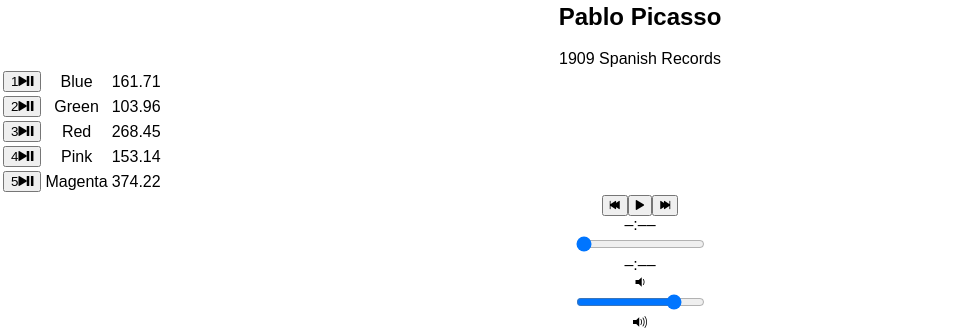
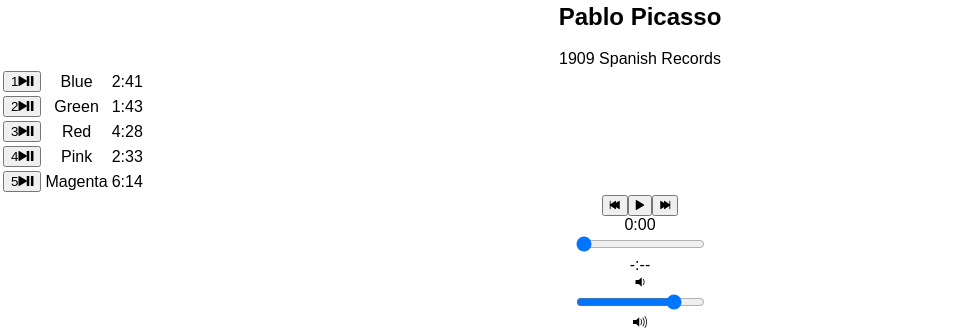
Before and after one commit to jmutt78/bloc-jams-react, a React (Create React App) app: page /album/the-colors in a window 1280 px wide. Shown: the part 720-1049 px from the top of the page, without its empty margins (0-980 px from the left). Built offline with nearby package versions, Linux system fonts and the light colour scheme.

Commit message:
Added Time and Range Inputs

```diff
--- a/src/components/PlayerBar.js
+++ b/src/components/PlayerBar.js
@@ -15,17 +15,27 @@
           <span className="ion-skip-forward"></span>
         </button>
       </section>
-      <section id="time-control">
-        <div className="current-time">–:––</div>
-        <input type="range" className="seek-bar" value="0" />
-        <div className="total-time">–:––</div>
+
+      <section id = "time-control">
+        <div className="current-time">{this.props.formatTime(this.props.currentTime)}</div>
+        <input
+          type="range"
+          className="seek-bar"
+          value={(this.props.currentTime / this.props.duration) || 0}
+          max="1"
+          min="0"
+          step="0.01"
+          onChange={this.props.handleTimeChange}
+        />
+        <div className="total-time">{this.props.formatTime(this.props.duration)}</div>
       </section>
+
       <section id="volume-control">
         <div className="icon ion-volume-low"></div>
         <input type="range" className="seek-bar" value="80" />
         <div className="icon ion-volume-high"></div>
-      </section>
-      </section>
+    </section>
+        </section>
     );
   }
 }
--- a/src/components/album.js
+++ b/src/components/album.js
@@ -13,12 +13,33 @@
    this.state = {
      album: album,
      currentSong: album.songs[0],
+     currentTime: 0,
+     duration: album.songs[0].duration,
      isPlaying: false
    };
 
        this.audioElement = document.createElement('audio');
        this.audioElement.src = album.songs[0].audioSrc;
  }
+ componentDidMount() {
+   this.eventListeners = {
+     timeupdate: e => {
+       this.setState({ currentTime: this.audioElement.currentTime });
+     },
+     durationchange: e => {
+       this.setState({ duration: this.audioElement.duration });
+     }
+   };
+   this.audioElement.addEventListener('timeupdate', this.eventListeners.timeupdate);
+   this.audioElement.addEventListener('durationchange', this.eventListeners.durationchange);
+ }
+
+ componentWillUnmount() {
+   this.audioElement.src = null;
+   this.audioElement.removeEventListener('timeupdate', this.eventListeners.timeupdate);
+   this.audioElement.removeEventListener('durationchange', this.eventListeners.durationchange);
+ }
+
  play() {
    this.audioElement.play();
    this.setState({ isPlaying: true });
@@ -54,6 +75,25 @@
    this.setSong(newSong);
    this.play();
 }
+handleTimeChange(e) {
+  const newTime = this.audioElement.duration * e.target.value;
+  this.audioElement.currentTime = newTime;
+  this.setState({ currentTime: newTime });
+}
+formatTime(timeSeconds) {
+  const minutes = Math.floor(timeSeconds / 60);
+  const seconds = Math.floor(timeSeconds - minutes * 60);
+  if (!isNaN(timeSeconds)&& seconds <10) {
+    return minutes + ':0' + seconds;
+  } else if (seconds >= 10){
+    return minutes + ':' + seconds;
+  }
+    else {
+      return '-:--'
+    }
+  }
+
+
   render() {
     return (
       <section className="album">
@@ -83,8 +123,8 @@
               <span className="ion-pause"></span>
             </button>
           </td>
-            <td className="song-title">{song.title}</td>
-            <td className="song-duration">{song.duration}</td>
+          <td className="song-title">{song.title}</td>
+          <td className="song-duration">{this.formatTime(song.duration)}</td>
           </tr>
         )
           }
@@ -93,9 +133,13 @@
             <PlayerBar
               isPlaying={this.state.isPlaying}
               currentSong={this.state.currentSong}
+              currentTime={this.audioElement.currentTime}
+              duration={this.audioElement.duration}
               handleSongClick={() => this.handleSongClick(this.state.currentSong)}
               handlePrevClick={() => this.handlePrevClick()}
               handleNextClick={() => this.handleNextClick()}
+              handleTimeChange={(e) => this.handleTimeChange(e)}
+              formatTime={(timeSeconds) => this.formatTime(timeSeconds)}
             />
             </section>
     );
```
